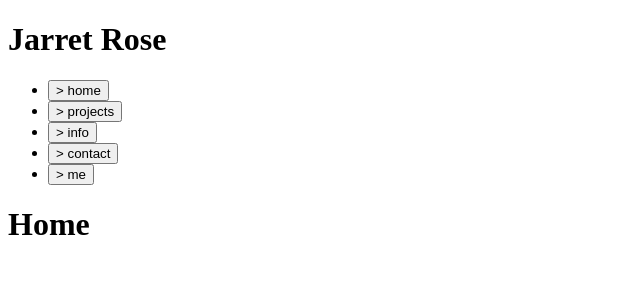
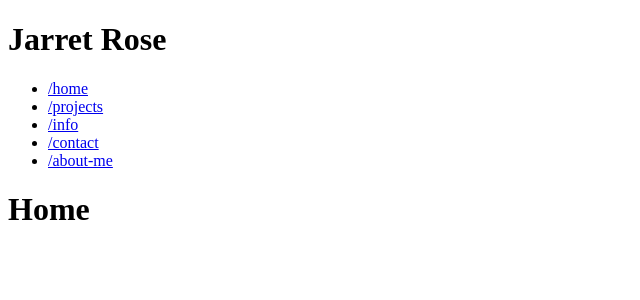
Before and after one commit to jarretrose/jarretrose.github.io, a React (Vite) app: page / in a window 1280 px wide. Shown: the top 300 px of the page, without its empty margins (0-640 px from the left). Built offline with nearby package versions, Linux system fonts and the light colour scheme.

Commit message:
Replaced stateful routing with react router.

```diff
--- a/package.json
+++ b/package.json
@@ -11,7 +11,8 @@
   },
   "dependencies": {
     "react": "^18.2.0",
-    "react-dom": "^18.2.0"
+    "react-dom": "^18.2.0",
+    "react-router-dom": "^6.21.3"
   },
   "devDependencies": {
     "@types/react": "^18.2.43",
--- a/src/App.tsx
+++ b/src/App.tsx
@@ -1,15 +1,18 @@
 import { FC } from 'react';
-import MainContentWrapper from './components/MainContentWrapper';
 import NavControls from './components/NavControls';
-import ViewContentWrapper from './components/ViewContentWrapper';
+import { Outlet } from 'react-router-dom';
 
 const App: FC = () => {
   return (
-    <MainContentWrapper>
-      <h1>Jarret Rose</h1>
-      <NavControls />
-      <ViewContentWrapper />
-    </MainContentWrapper>
+    <div>
+      <div>
+        <h1>Jarret Rose</h1>
+        <NavControls />
+      </div>
+      <div>
+        <Outlet />
+      </div>
+    </div>
   );
 };
 
--- a/src/components/MainContentWrapper.tsx
+++ /dev/null
@@ -1,8 +0,0 @@
-import { FC, PropsWithChildren } from 'react';
-import { NavigationProvider } from './NavigationContext';
-
-const MainContentWrapper: FC<PropsWithChildren> = ({ children }) => {
-  return <NavigationProvider>{children}</NavigationProvider>;
-};
-
-export default MainContentWrapper;
--- a/src/components/NavControls.tsx
+++ b/src/components/NavControls.tsx
@@ -1,36 +1,24 @@
 import { FC } from 'react';
-import { useNavigation } from './NavigationContext';
 import { NavState } from './components.enums';
 
 const NavControls: FC = () => {
-  const { setNavState } = useNavigation();
-
-  const onClickHandler = (navState: NavState) => () => {
-    console.debug(`Click! Nav State Change: ${navState}`);
-    setNavState(navState);
-  };
-
   return (
     <div>
       <ul>
         <li>
-          <button onClick={onClickHandler(NavState.Home)}>{`> home`}</button>
+          <a href={NavState.HOME}>{NavState.HOME}</a>
         </li>
         <li>
-          <button
-            onClick={onClickHandler(NavState.Projects)}
-          >{`> projects`}</button>
+          <a href={NavState.PROJECTS}>{NavState.PROJECTS}</a>
         </li>
         <li>
-          <button onClick={onClickHandler(NavState.Info)}>{`> info`}</button>
+          <a href={NavState.INFO}>{NavState.INFO}</a>
         </li>
         <li>
-          <button
-            onClick={onClickHandler(NavState.Contact)}
-          >{`> contact`}</button>
+          <a href={NavState.CONTACT}>{NavState.CONTACT}</a>
         </li>
         <li>
-          <button onClick={onClickHandler(NavState.AboutMe)}>{`> me`}</button>
+          <a href={NavState.ABOUT_ME}>{NavState.ABOUT_ME}</a>
         </li>
       </ul>
     </div>
--- a/src/components/NavigationContext.tsx
+++ /dev/null
@@ -1,57 +0,0 @@
-import {
-  Dispatch,
-  FC,
-  PropsWithChildren,
-  SetStateAction,
-  createContext,
-  useContext,
-  useState,
-} from 'react';
-import { NavState } from './components.enums';
-
-// Create a context for the navigation state
-const NavigationContext = createContext<
-  | {
-      navState: NavState;
-      setNavState: Dispatch<SetStateAction<NavState>>;
-    }
-  | undefined
->(undefined);
-
-// Create a provider component to wrap the app
-export const NavigationProvider: FC<PropsWithChildren> = ({ children }) => {
-  const [navState, setNavState] = useState<NavState>(NavState.Home);
-
-  const value = {
-    navState,
-    setNavState,
-  };
-
-  return (
-    <NavigationContext.Provider value={value}>
-      {children}
-    </NavigationContext.Provider>
-  );
-};
-
-// Custom hook to access the navigation context
-export const useNavigation = () => {
-  const context = useContext(NavigationContext);
-
-  if (!context) {
-    throw new Error('useNavigation must be used within a NavigationProvider');
-  }
-  return context;
-};
-
-// Usage example in a component
-// Wrap your app with <NavigationProvider> at the top level
-// Use the custom hook useNavigation to access the navigation context
-
-// In a component where you want to set the navigation state
-// const { setNavState } = useNavigation();
-// setNavState(NavState.Projects);
-
-// In a component where you want to access the navigation state
-// const { navState } = useNavigation();
-// Use navState to conditionally render components based on the current location
--- a/src/components/ViewContentWrapper.tsx
+++ /dev/null
@@ -1,24 +0,0 @@
-import { FC } from 'react';
-import AboutMe from '../views/AboutMe';
-import Contact from '../views/Contact';
-import Home from '../views/Home';
-import Info from '../views/Info';
-import Projects from '../views/Projects';
-import { useNavigation } from './NavigationContext';
-import { NavState } from './components.enums';
-
-const ViewContentWrapper: FC = () => {
-  const { navState } = useNavigation();
-
-  return (
-    <>
-      {navState === NavState.Home && <Home />}
-      {navState === NavState.Projects && <Projects />}
-      {navState === NavState.Info && <Info />}
-      {navState === NavState.Contact && <Contact />}
-      {navState === NavState.AboutMe && <AboutMe />}
-    </>
-  );
-};
-
-export default ViewContentWrapper;
--- a/src/components/components.enums.ts
+++ b/src/components/components.enums.ts
@@ -1,7 +1,7 @@
 export enum NavState {
-  Home = 'home',
-  Projects = 'projects',
-  Info = 'info',
-  Contact = 'contact',
-  AboutMe = 'aboutMe',
+  HOME = '/home',
+  PROJECTS = '/projects',
+  INFO = '/info',
+  CONTACT = '/contact',
+  ABOUT_ME = '/about-me',
 }
--- a/src/main.tsx
+++ b/src/main.tsx
@@ -1,9 +1,50 @@
 import React from 'react';
 import ReactDOM from 'react-dom/client';
-import App from './App.tsx';
+import { RouterProvider, createBrowserRouter } from 'react-router-dom';
+import App from './App';
+import Home from './views/Home';
+import Projects from './views/Projects';
+import AboutMe from './views/AboutMe';
+import Contact from './views/Contact';
+import Info from './views/Info';
+
+const router = createBrowserRouter([
+  {
+    path: '/',
+    element: <App />,
+    errorElement: <div>404</div>,
+    children: [
+      {
+        index: true,
+        element: <Home />,
+      },
+      {
+        index: true,
+        path: 'home',
+        element: <Home />,
+      },
+      {
+        path: 'projects',
+        element: <Projects />,
+      },
+      {
+        path: 'info',
+        element: <Info />,
+      },
+      {
+        path: 'contact',
+        element: <Contact />,
+      },
+      {
+        path: 'about-me',
+        element: <AboutMe />,
+      },
+    ],
+  },
+]);
 
 ReactDOM.createRoot(document.getElementById('root')!).render(
   <React.StrictMode>
-    <App />
+    <RouterProvider router={router} />
   </React.StrictMode>
 );
```
Also changed, not shown: 1 other file (tests, documents, lock files or other folders).
